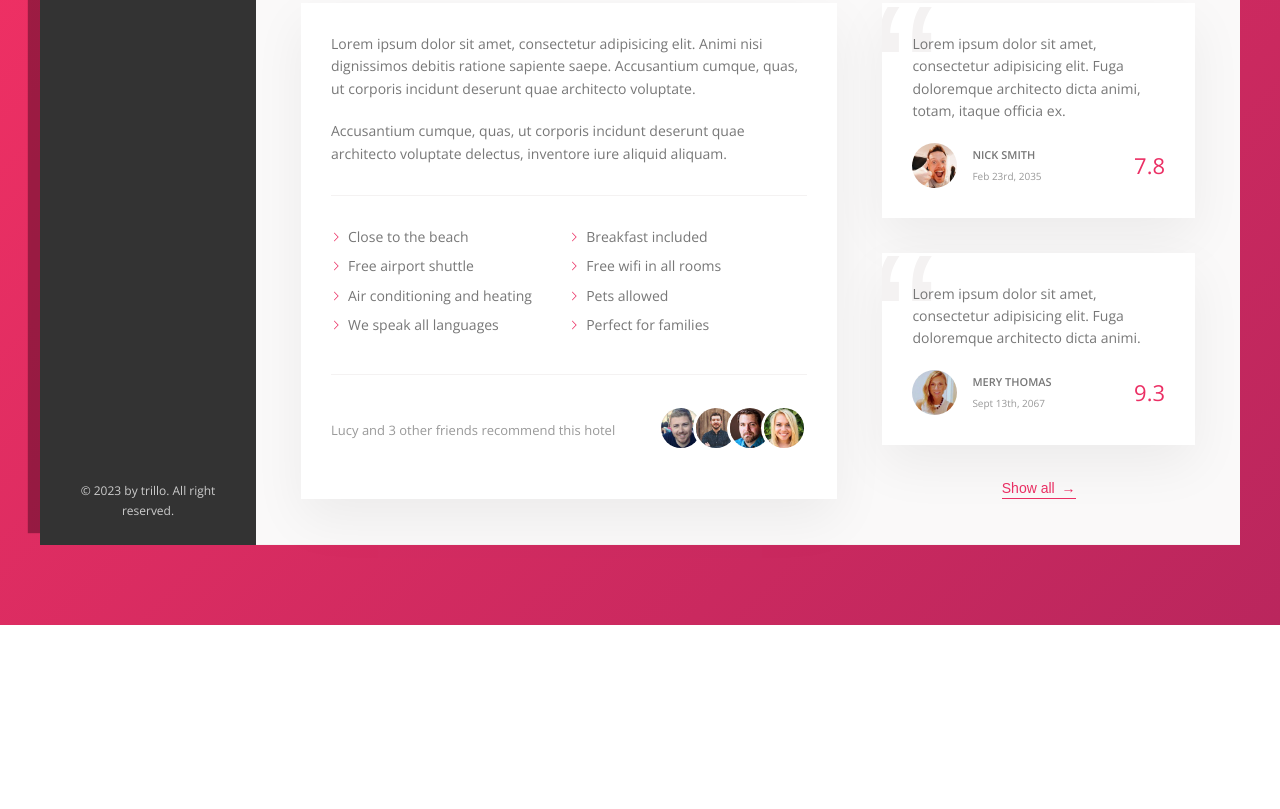
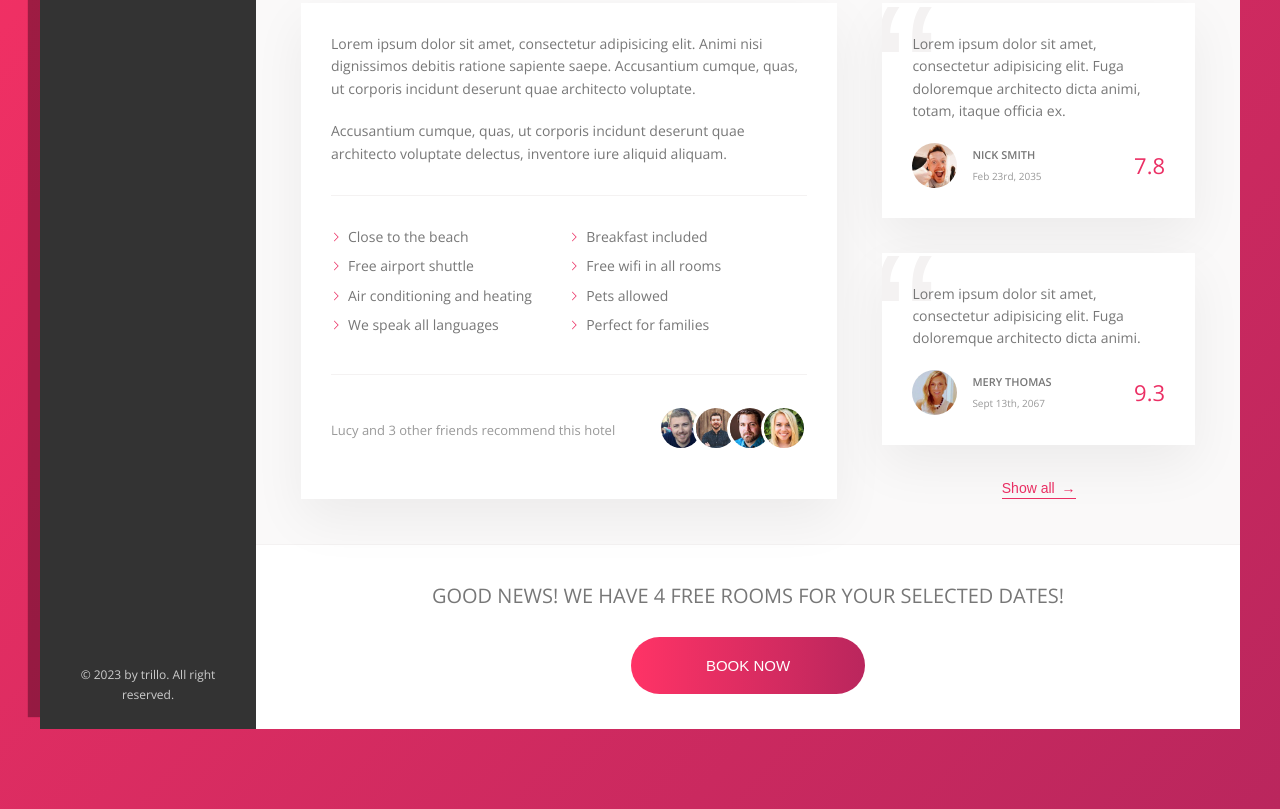
Before and after one commit to xmavv/COURSE--Trillo, a website: page index.html in a window 1280 px wide. Shown: the part 644-1453 px from the top of the page. Before the commit the page ends 1269 px from the top, so only its background shows below. Drawn offline with nearby package versions, Linux system fonts and the light colour scheme.

Commit message:
cta section done

```diff
--- a/index.html
+++ b/index.html
@@ -247,6 +247,17 @@
 
                                 <button class="btn-inline">Show all <span>&rarr;</span></button>
                         </div>
+
+                    </div>
+
+                    <div class="cta">
+                        <h2 class="cta__book-now">
+                            Good news! We have 4 free rooms for Your selected dates!
+                        </h2>
+                        <button class="btn">
+                            <span class="btn__visible">Book now</span>
+                            <span class="btn__invisible">Only 4 rooms left</span>
+                        </button>
                     </div>
 
                 </main>
--- a/sass/_components.scss
+++ b/sass/_components.scss
@@ -463,3 +463,69 @@
         z-index: 1;
     }
 }
+
+////////////////////////////////////////////////////////
+// CTA
+
+.cta {
+    padding: 3.5rem;
+    text-align: center;
+
+    &__book-now {
+        font-size: 2rem;
+        font-weight: 300;
+        margin-bottom: 2.5rem;
+        text-transform: uppercase;
+    }
+}
+
+////////////////////////////////////////////////////////
+// BTN
+
+.btn {
+    font-size: 1.5rem;
+    font-weight: 300;
+    text-transform: uppercase;
+    border-radius: 10rem;
+    border: none;
+    background-image: linear-gradient(to right, var(--color-primary-light), var(--color-primary-dark));
+    color: #fff;
+    position: relative;
+    overflow: hidden; // zeby napis zniknal ktory nie jest w przycisku
+    cursor: pointer;
+
+    &__visible{
+        padding: 2rem 7.5rem;
+    }
+
+    & > * {
+        display: inline-block; // to use padding
+        height: 100%;
+        width: 100%;
+        transition: all .2s ease;
+    }
+
+    &__invisible {
+        padding: 2rem 0;
+        position: absolute;
+        left: 0;
+        top: -100%;
+    }
+
+    &:hover {
+        background-image: linear-gradient(to left, var(--color-primary-light), var(--color-primary-dark));
+    }
+
+    &:hover &__visible {
+        transform: translateY(100%);
+    }
+
+    &:hover &__invisible {
+        top: 0;
+    }
+
+    &:focus {
+        outline: none;
+        animation: pulsate 1s infinite;
+    }
+}
```
Also changed, not shown: css/style.css.
